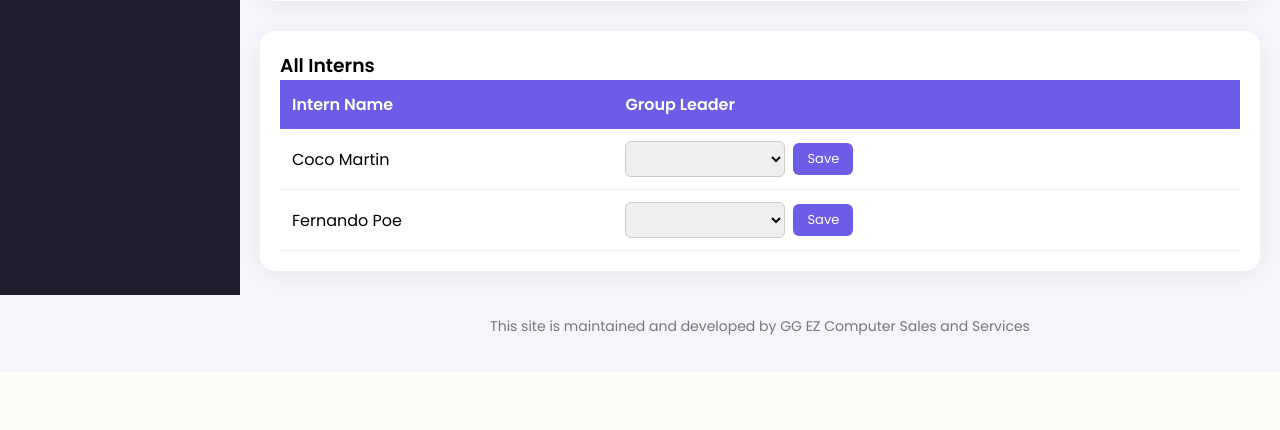
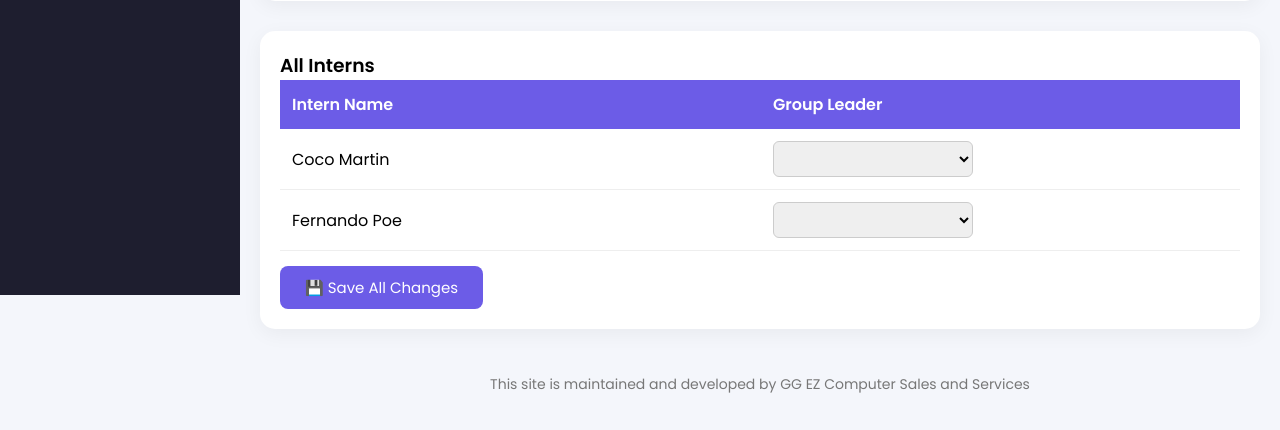
Before and after one commit to carlosguia22/MCC-OJT-Attendance-System, a PHP site: page /add_intern.php in a window 1280 px wide. Shown: the part 505-935 px from the top of the page. Before the commit the page ends 840 px from the top, so only its background shows below. Run offline with PHP 8.4, Linux system fonts and the light colour scheme; a user stored in the database is signed in; data comes from the database, SQL or seed files in the repository; lists and menus that the app fills with data are empty.

Commit message:
Feature: One save button for all changes

```diff
--- a/add_intern.php
+++ b/add_intern.php
@@ -43,25 +43,26 @@ if(isset($_POST['submit'])){
     }
 }
 
-// ✅ Handle Change Group Leader
-if(isset($_POST['change_leader'])){
-    $intern_id  = (int)$_POST['intern_id'];
-    $new_leader = (int)$_POST['new_leader'];
+// ✅ Handle Save All Group Leader Changes (single button)
+if(isset($_POST['save_all'])){
+    $intern_ids  = $_POST['intern_id']  ?? [];
+    $new_leaders = $_POST['new_leader'] ?? [];
+    $updated = 0;
+
+    foreach($intern_ids as $index => $intern_id){
+        $intern_id  = (int)$intern_id;
+        $new_leader = (int)($new_leaders[$index] ?? 0);
 
         if($intern_id > 0 && $new_leader > 0){
             $upd = $conn->prepare("UPDATE users SET group_leader = ? WHERE id = ?");
             $upd->bind_param("ii", $new_leader, $intern_id);
-        if($upd->execute()){
-            $message = "Group leader updated successfully!";
-        } else {
-            $message = "Error updating group leader.";
-            $msgType = 'red';
+            $upd->execute();
+            $upd->close();
+            $updated++;
         }
-        $upd->close();
-    } else {
-        $message = "Invalid selection.";
-        $msgType = 'red';
     }
+
+    $message = "Changes saved successfully! ($updated intern(s) updated)";
 }
 
 // Fetch group leaders
@@ -71,7 +72,7 @@ if($groupLeadersResult){
     while($row = $groupLeadersResult->fetch_assoc()) $groupLeaders[] = $row;
 }
 
-// Fetch all interns — include intern id and group_leader id for the change form
+// Fetch all interns
 $internsResult = $conn->query("
     SELECT u.id AS intern_id, u.student_name AS intern_name, u.group_leader AS leader_id, lu.fullname AS group_leader_name
     FROM users u
@@ -111,11 +112,9 @@ tr:hover{background:#f9f9ff;}
 .add-form button{padding:10px 20px;background:#6c5ce7;color:white;border:none;border-radius:8px;cursor:pointer;transition:.3s;}
 .add-form button:hover{background:#5a4bcf;}
 .message{margin-bottom:15px;}
-/* Inline change leader form inside table */
-.inline-form{display:flex;align-items:center;gap:8px;}
-.inline-form select{padding:6px 10px;border-radius:6px;border:1px solid #ccc;font-size:14px;min-width:160px;}
-.save-btn{padding:6px 14px;background:#6c5ce7;color:white;border:none;border-radius:6px;cursor:pointer;font-size:13px;transition:.3s;white-space:nowrap;}
-.save-btn:hover{background:#5a4bcf;}
+.leader-select{padding:6px 10px;border-radius:6px;border:1px solid #ccc;font-size:14px;width:100%;max-width:200px;}
+.save-all-btn{margin-top:15px;padding:10px 25px;background:#6c5ce7;color:white;border:none;border-radius:8px;cursor:pointer;font-size:15px;transition:.3s;}
+.save-all-btn:hover{background:#5a4bcf;}
 </style>
 </head>
 <body>
@@ -176,9 +175,10 @@ tr:hover{background:#f9f9ff;}
         </table>
     </div>
 
-    <!-- All Interns Table with Change Group Leader -->
+    <!-- All Interns Table — single Save All Changes button -->
     <div class="table-container">
         <h3>All Interns</h3>
+        <form method="post" action="">
             <table>
                 <tr>
                     <th>Intern Name</th>
@@ -188,10 +188,9 @@ tr:hover{background:#f9f9ff;}
                 <tr>
                     <td><?= htmlspecialchars($intern['intern_name']) ?></td>
                     <td>
-                    <!-- Inline form per intern row -->
-                    <form method="post" action="" class="inline-form">
-                        <input type="hidden" name="intern_id" value="<?= (int)$intern['intern_id'] ?>">
-                        <select name="new_leader">
+                        <!-- Hidden intern ID sent as array -->
+                        <input type="hidden" name="intern_id[]" value="<?= (int)$intern['intern_id'] ?>">
+                        <select name="new_leader[]" class="leader-select">
                             <?php foreach($groupLeaders as $leader): ?>
                                 <option value="<?= (int)$leader['id'] ?>"
                                     <?= $leader['id'] == $intern['leader_id'] ? 'selected' : '' ?>>
@@ -199,12 +198,13 @@ tr:hover{background:#f9f9ff;}
                                 </option>
                             <?php endforeach; ?>
                         </select>
-                        <button type="submit" name="change_leader" class="save-btn">Save</button>
-                    </form>
                     </td>
                 </tr>
                 <?php endforeach; ?>
             </table>
+            <!-- Single Save All Changes button for all interns -->
+            <button type="submit" name="save_all" class="save-all-btn">💾 Save All Changes</button>
+        </form>
     </div>
 
     <div style="text-align:center;padding:15px;color:#777;font-size:14px;margin-top:30px;">
--- a/hash.php
+++ /dev/null
@@ -1,3 +0,0 @@
-<?php
-echo password_hash("password", PASSWORD_DEFAULT);
-?>
```
Lines whose indentation alone changed are shown as unchanged.
